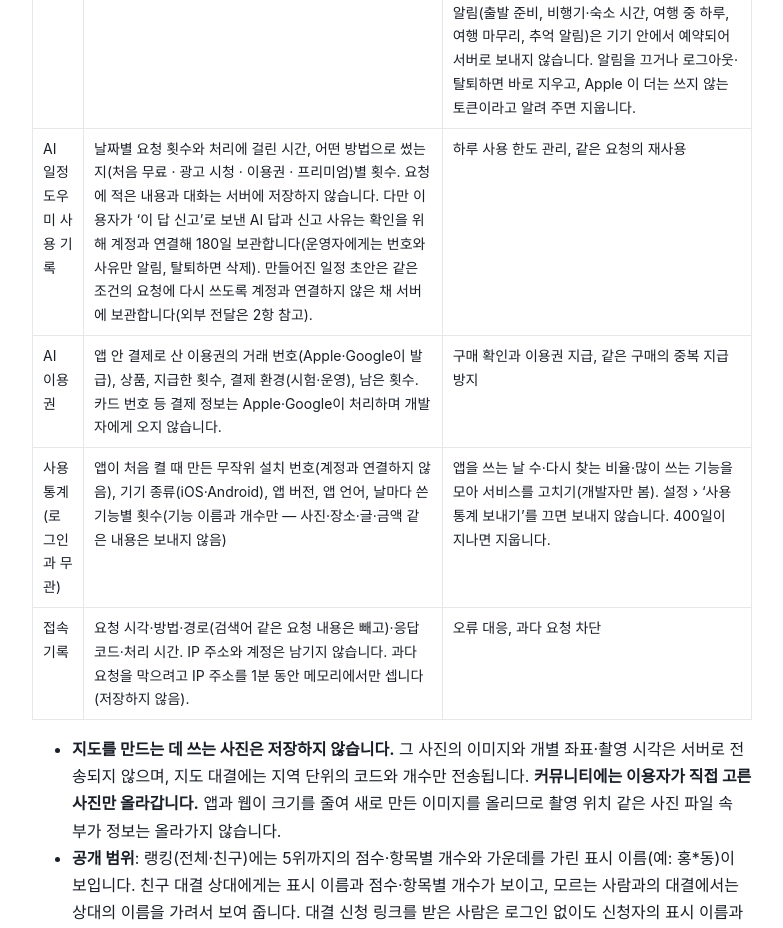
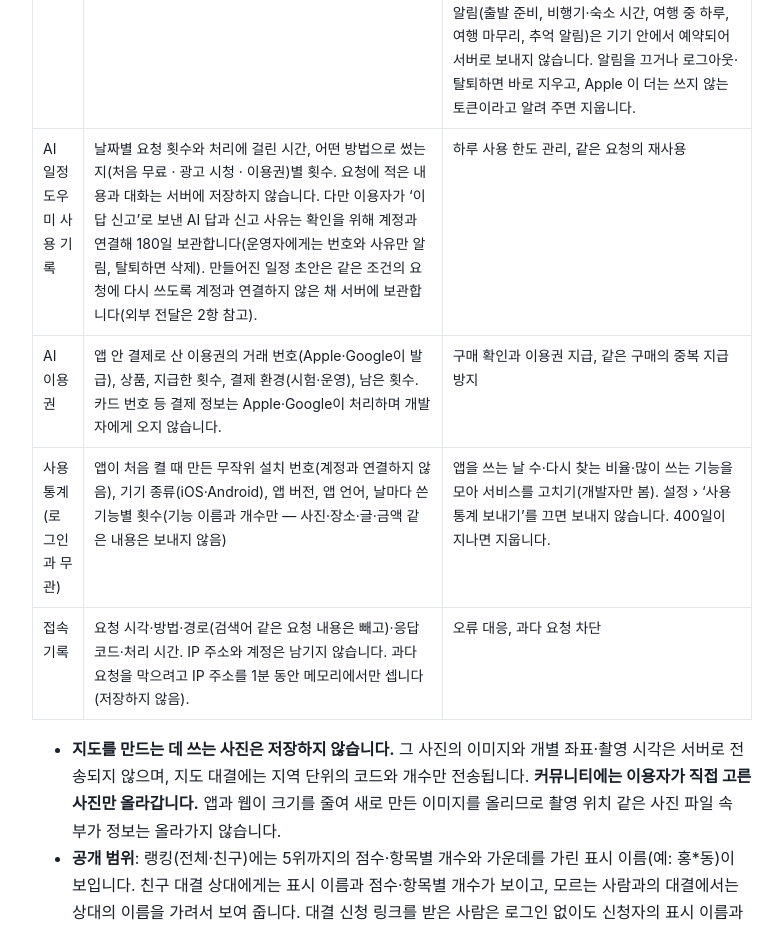
Before and after one commit to LeeHueeng/phototravelmap-site, a plain HTML site: page privacy.html in a window 1280 px wide. Shown: the part 2300-3228 px from the top of the page, without its empty margins (248-1031 px from the left). Drawn offline with Linux system fonts and the light colour scheme.

Commit message:
fix: AI 결제 방법에서 프리미엄 제외(1.1.1)
Co-Authored-By: Claude Opus 5.5 <noreply@anthropic.com>

```diff
--- a/privacy.html
+++ b/privacy.html
@@ -27,7 +27,7 @@
 <tr><td>일정 공유 링크</td><td>이용자가 링크 공유를 켠 여행의 제목·날짜·여행지와 일정(장소 이름·주소·위치·시각·메모·이동 수단). 경비·일기·예약 기록·참여자 이름은 담지 않습니다.</td><td>링크를 받은 사람에게 일정 보여 주기</td></tr>
 <tr><td>커뮤니티</td><td>쓴 글(게시판·지역·제목·본문·여행 날짜와, 글에 붙인 여행 일정의 장소 이름·주소·위치·날짜·시각·메모 또는 여행 기록의 제목·기간·일수·사진 수·들른 곳 이름)과 댓글·답글, 올린 사진(목록에 보여 주려고 앱·웹이 함께 올리는 작은 사본 포함), 이용자가 정한 프로필 사진과 한 줄 소개, 누른 좋아요, 신고한 내용(대상·사유), 차단한 사람, 포인트 적립 내역, 커뮤니티 이용 약속에 동의한 시각</td><td>게시판 운영, 신고 처리와 차단, 포인트 계산</td></tr>
 <tr><td>폰 알림(푸시)</td><td>알림을 켠 기기의 푸시 토큰, 기기 종류(iOS·Android), 앱 언어, 등록·갱신 시각, 설정에서 끈 알림 종류(댓글·답글, 태그, 좋아요, 함께 가는 사람, 지도 대결)</td><td>앱을 닫아도 커뮤니티 알림(내 글의 댓글·답글, 나를 태그한 댓글, 좋아요), 함께 보는 여행의 소식(다른 참여자가 새로 적은 경비·장소·숙소·이동, 여행 날짜 변경, 참여·나가기·여행 삭제), 내가 보낸 지도 대결을 친구가 받은 소식 보내기. 여행 일정 알림(출발 준비, 비행기·숙소 시간, 여행 중 하루, 여행 마무리, 추억 알림)은 기기 안에서 예약되어 서버로 보내지 않습니다. 알림을 끄거나 로그아웃·탈퇴하면 바로 지우고, Apple 이 더는 쓰지 않는 토큰이라고 알려 주면 지웁니다.</td></tr>
-<tr><td>AI 일정 도우미 사용 기록</td><td>날짜별 요청 횟수와 처리에 걸린 시간, 어떤 방법으로 썼는지(처음 무료 · 광고 시청 · 이용권 · 프리미엄)별 횟수. 요청에 적은 내용과 대화는 서버에 저장하지 않습니다. 다만 이용자가 ‘이 답 신고’로 보낸 AI 답과 신고 사유는 확인을 위해 계정과 연결해 180일 보관합니다(운영자에게는 번호와 사유만 알림, 탈퇴하면 삭제). 만들어진 일정 초안은 같은 조건의 요청에 다시 쓰도록 계정과 연결하지 않은 채 서버에 보관합니다(외부 전달은 2항 참고).</td><td>하루 사용 한도 관리, 같은 요청의 재사용</td></tr>
+<tr><td>AI 일정 도우미 사용 기록</td><td>날짜별 요청 횟수와 처리에 걸린 시간, 어떤 방법으로 썼는지(처음 무료 · 광고 시청 · 이용권)별 횟수. 요청에 적은 내용과 대화는 서버에 저장하지 않습니다. 다만 이용자가 ‘이 답 신고’로 보낸 AI 답과 신고 사유는 확인을 위해 계정과 연결해 180일 보관합니다(운영자에게는 번호와 사유만 알림, 탈퇴하면 삭제). 만들어진 일정 초안은 같은 조건의 요청에 다시 쓰도록 계정과 연결하지 않은 채 서버에 보관합니다(외부 전달은 2항 참고).</td><td>하루 사용 한도 관리, 같은 요청의 재사용</td></tr>
 <tr><td>AI 이용권</td><td>앱 안 결제로 산 이용권의 거래 번호(Apple·Google이 발급), 상품, 지급한 횟수, 결제 환경(시험·운영), 남은 횟수. 카드 번호 등 결제 정보는 Apple·Google이 처리하며 개발자에게 오지 않습니다.</td><td>구매 확인과 이용권 지급, 같은 구매의 중복 지급 방지</td></tr>
 <tr><td>사용 통계(로그인과 무관)</td><td>앱이 처음 켤 때 만든 무작위 설치 번호(계정과 연결하지 않음), 기기 종류(iOS·Android), 앱 버전, 앱 언어, 날마다 쓴 기능별 횟수(기능 이름과 개수만 — 사진·장소·글·금액 같은 내용은 보내지 않음)</td><td>앱을 쓰는 날 수·다시 찾는 비율·많이 쓰는 기능을 모아 서비스를 고치기(개발자만 봄). 설정 › ‘사용 통계 보내기’를 끄면 보내지 않습니다. 400일이 지나면 지웁니다.</td></tr>
 <tr><td>접속 기록</td><td>요청 시각·방법·경로(검색어 같은 요청 내용은 빼고)·응답 코드·처리 시간. IP 주소와 계정은 남기지 않습니다. 과다 요청을 막으려고 IP 주소를 1분 동안 메모리에서만 셉니다(저장하지 않음).</td><td>오류 대응, 과다 요청 차단</td></tr>
```
